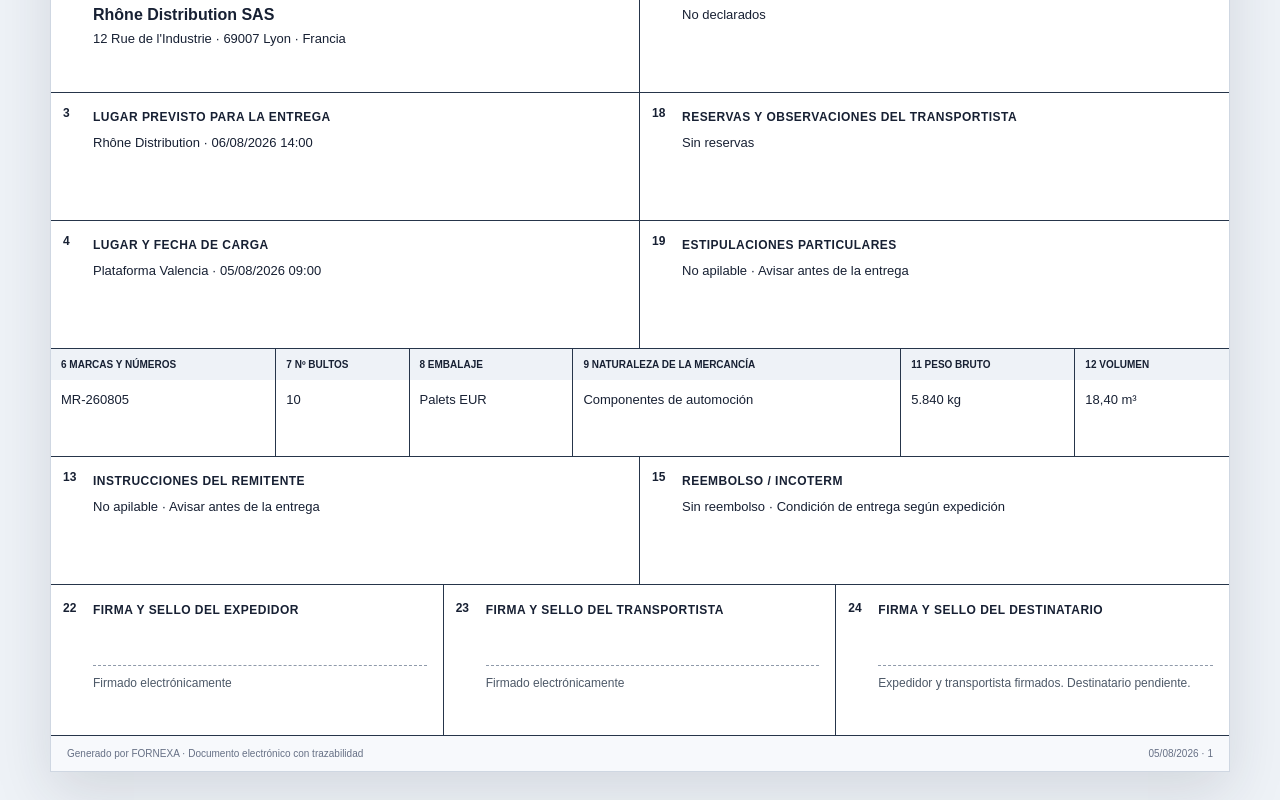
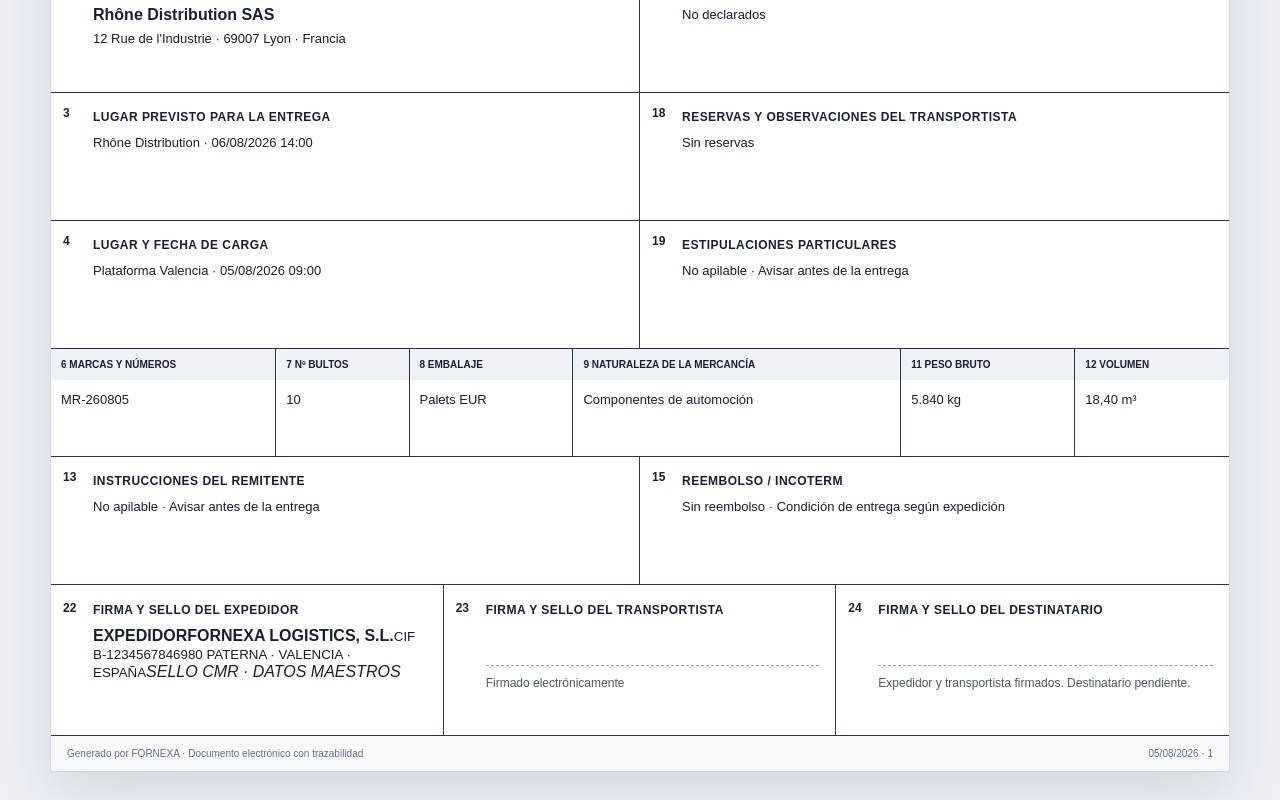
Before and after one commit to fragonh2-boop/Fornexa, a Next.js app: page /dashboard/epod-cmr/1 in a window 1280 px wide. Shown: the part 374-1174 px from the top of the page. Built offline with nearby package versions, Linux system fonts and the light colour scheme.

Commit message:
Use company master stamp on printable CMR

```diff
--- a/app/dashboard/epod-cmr/[cmr]/page.tsx
+++ b/app/dashboard/epod-cmr/[cmr]/page.tsx
@@ -2,6 +2,7 @@
 
 import Link from "next/link";
 import { useParams } from "next/navigation";
+import { companyMaster } from "../../../lib/company-master";
 import styles from "./cmr-document.module.css";
 
 const documents: Record<string, {
@@ -96,13 +97,13 @@ export default function CmrDocumentPage() {
       </div>
 
       <section className={styles.signatures}>
-        <article><span>22</span><h2>Firma y sello del expedidor</h2><div className={styles.signatureState}>Firmado electrónicamente</div></article>
+        <article><span>22</span><h2>Firma y sello del expedidor</h2><div className={styles.stamp} aria-label={`Sello de ${companyMaster.legalName}`}><strong>{companyMaster.cmrStamp.title}</strong><b>{companyMaster.cmrStamp.legalName}</b><small>{companyMaster.cmrStamp.taxId}</small><small>{companyMaster.cmrStamp.location}</small><em>{companyMaster.cmrStamp.registration}</em></div></article>
         <article><span>23</span><h2>Firma y sello del transportista</h2><div className={styles.signatureState}>Firmado electrónicamente</div></article>
         <article><span>24</span><h2>Firma y sello del destinatario</h2><div className={styles.signatureState}>{doc.firmas}</div></article>
       </section>
 
       <footer className={styles.paperFooter}>
-        <span>Generado por FORNEXA · Documento electrónico con trazabilidad</span>
+        <span>Generado por {companyMaster.tradeName} · Documento electrónico con trazabilidad</span>
         <span>{doc.fecha} · {cmr}</span>
       </footer>
     </section>
```
